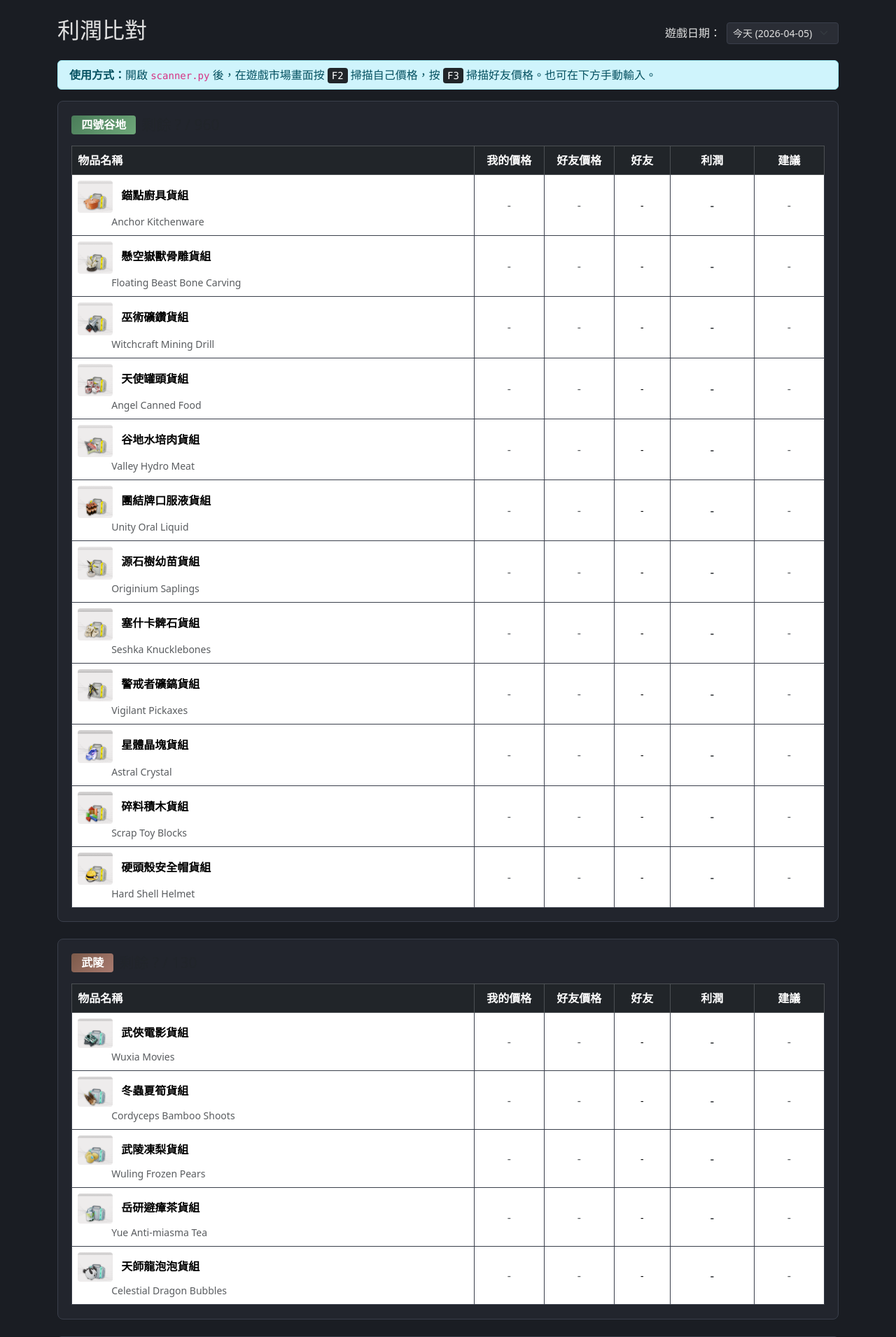
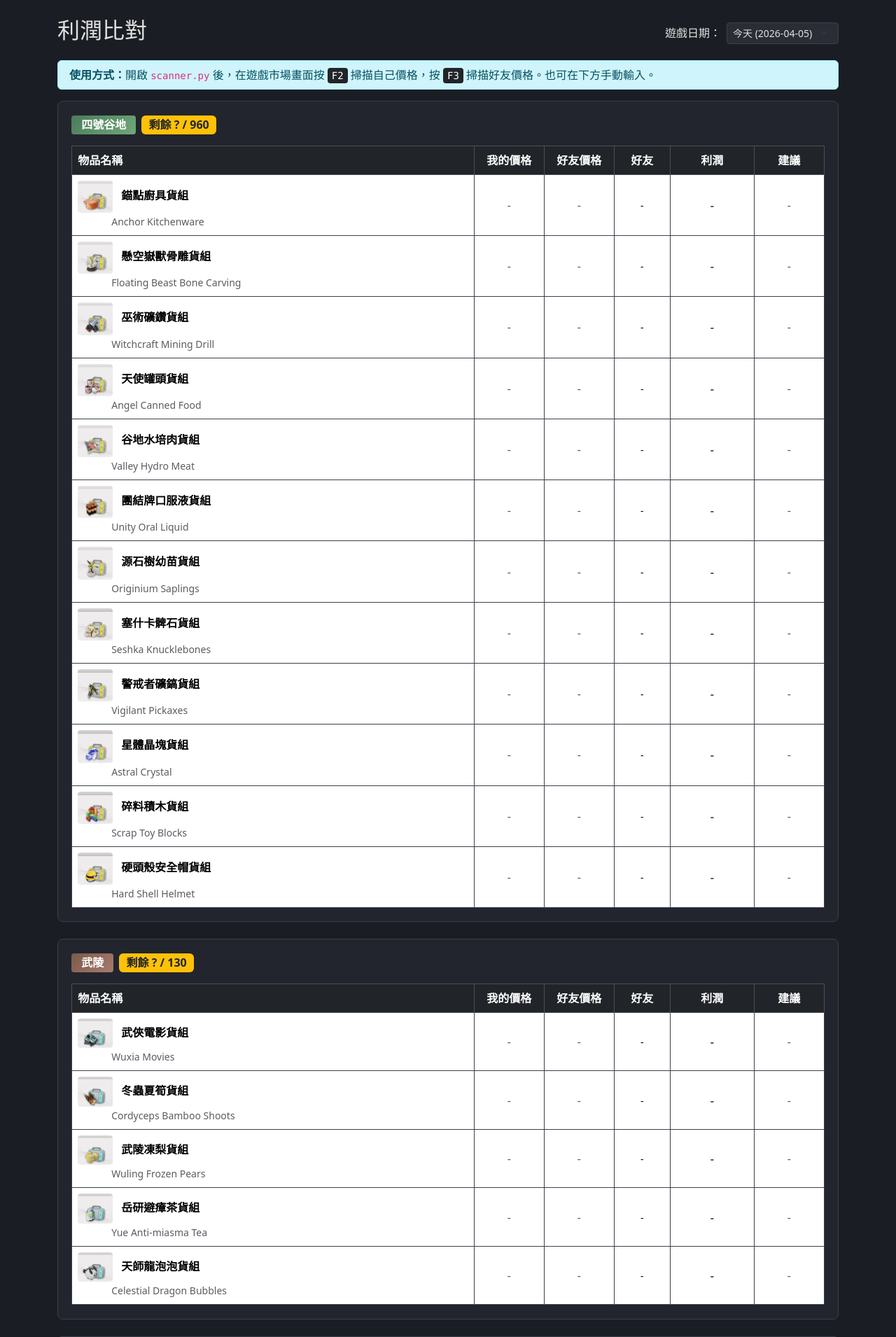
Before and after one commit to eric25382772/endfield-price-tracker, a Flask app: page /compare in a window 1280 px wide. Shown: the part 56-1966 px from the top of the page at 70% size. Run offline with Flask 3, Linux system fonts and the light colour scheme; data comes from the database, SQL or seed files in the repository; data that the repository does not hold is empty.

Commit message:
v1.7 微調：剩餘配額改橘色 badge，暗色主題下清楚可見
原本 .text-muted 在暗背景下太淡看不到，兩區改成 bg-warning badge。

Co-Authored-By: Claude Opus 4.6 <noreply@anthropic.com>

```diff
--- a/templates/compare.html
+++ b/templates/compare.html
@@ -73,11 +73,11 @@
 {# ===== 四號谷地比對 ===== #}
 <div class="region-section mb-4">
     <div class="d-flex justify-content-between align-items-center mb-3 flex-wrap gap-2">
-        <h4 class="region-title mb-0">
+        <h4 class="region-title mb-0 d-flex align-items-center gap-2">
             <span class="region-badge valley">四號谷地</span>
-            <small class="text-muted ms-2">
+            <span class="badge bg-warning text-dark fs-6">
                 剩餘 {% if valley_quota %}{{ valley_quota.remaining }}{% else %}?{% endif %} / {{ region_quota.valley_iv.max }}
-            </small>
+            </span>
         </h4>
         {% if valley_best %}
         <span class="text-success fw-bold">
@@ -153,11 +153,11 @@
 {# ===== 武陵比對 ===== #}
 <div class="region-section mb-4">
     <div class="d-flex justify-content-between align-items-center mb-3 flex-wrap gap-2">
-        <h4 class="region-title mb-0">
+        <h4 class="region-title mb-0 d-flex align-items-center gap-2">
             <span class="region-badge wuling">武陵</span>
-            <small class="text-muted ms-2">
+            <span class="badge bg-warning text-dark fs-6">
                 剩餘 {% if wuling_quota %}{{ wuling_quota.remaining }}{% else %}?{% endif %} / {{ region_quota.wuling.max }}
-            </small>
+            </span>
         </h4>
         {% if wuling_best %}
         <span class="text-success fw-bold">
```
